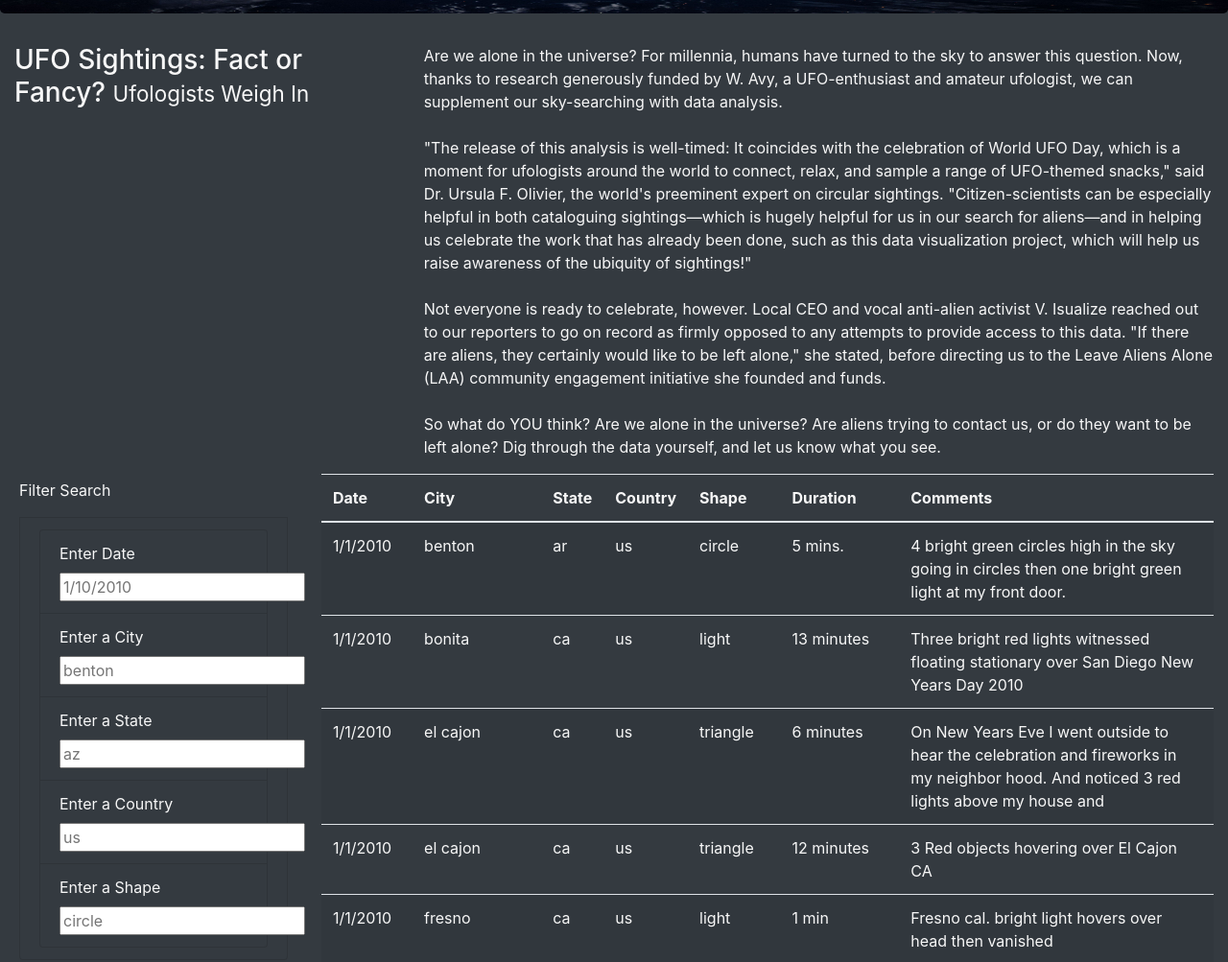
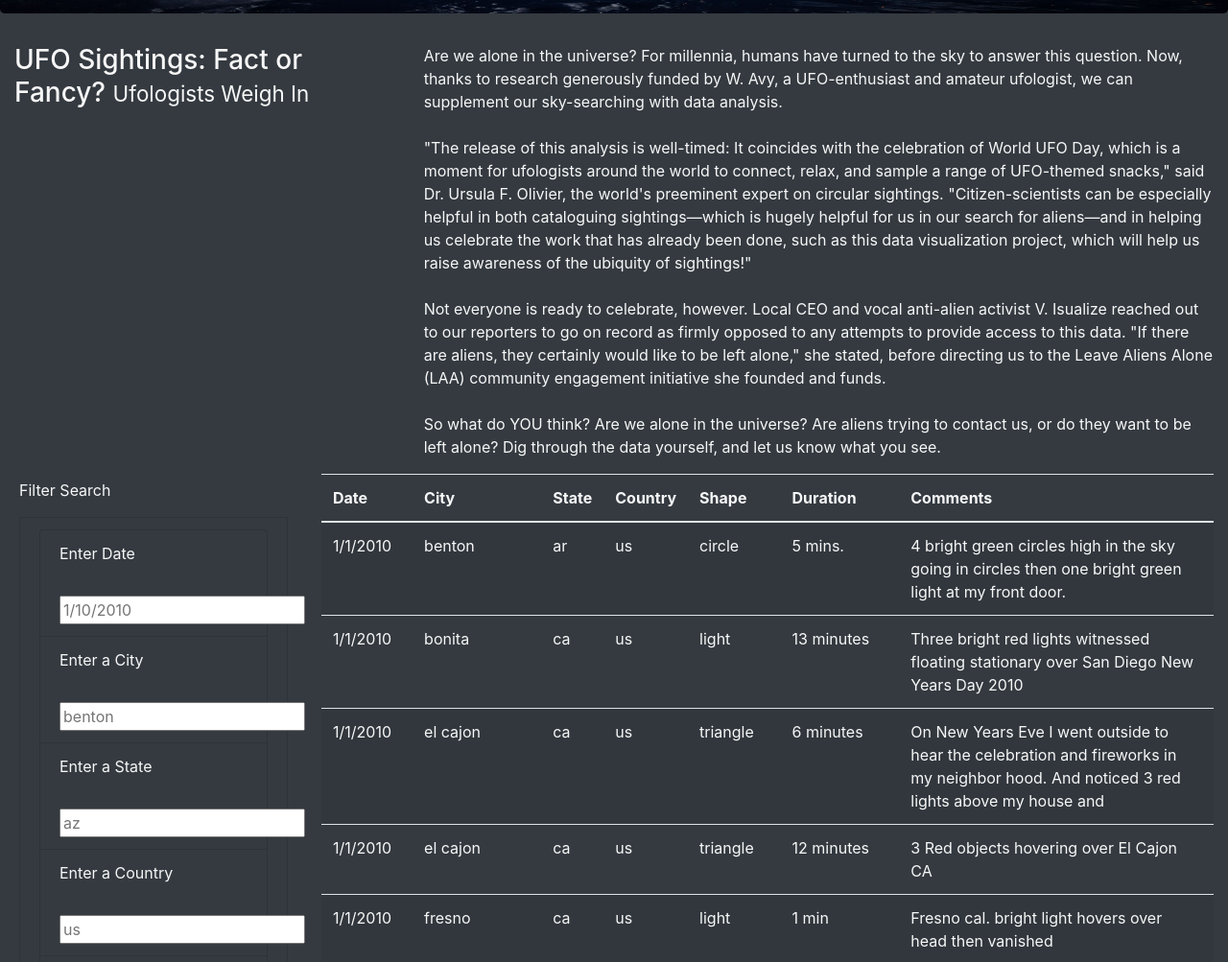
Before and after one commit to carinabeauvais/UFOs, a plain HTML site: page index.html in a window 1280 px wide. Shown: the part 245-1248 px from the top of the page at 96% size. Drawn offline with nearby package versions, Linux system fonts and the light colour scheme.

Commit message:
Add files via upload

```diff
--- a/index.html
+++ b/index.html
@@ -43,23 +43,23 @@
                     <p>Filter Search</p>
                     <ul class="list-group-item bg-dark">
                         <li class="list-group-item bg-dark">
-                            <label for="date">Enter Date</label>
+                            <label for="date">Enter Date<br><br></label>
                             <input type="text" class="filter" placeholder="1/10/2010" id="datetime" />
                         </li>
                         <li class="list-group-item bg-dark">
-                            <label for="city">Enter a City</label>
+                            <label for="city">Enter a City<br><br></label>
                             <input type="text" class="filter" placeholder="benton" id="city" />
                         </li>
                         <li class="list-group-item bg-dark">
-                            <label for="state">Enter a State</label>
+                            <label for="state">Enter a State<br><br></label>
                             <input type="text" class="filter" placeholder="az" id="state" />
                         </li>
                         <li class="list-group-item bg-dark">
-                            <label for="country">Enter a Country</label>
+                            <label for="country">Enter a Country<br><br></label>
                             <input type="text" class="filter" placeholder="us" id="country" />
                         </li>
                         <li class="list-group-item bg-dark">
-                            <label for="Shape">Enter a Shape</label>
+                            <label for="Shape">Enter a Shape<br><br></label>
                             <input type="text" class="filter" placeholder="circle" id="shape" />
                         </li>
                     </ul>
```
